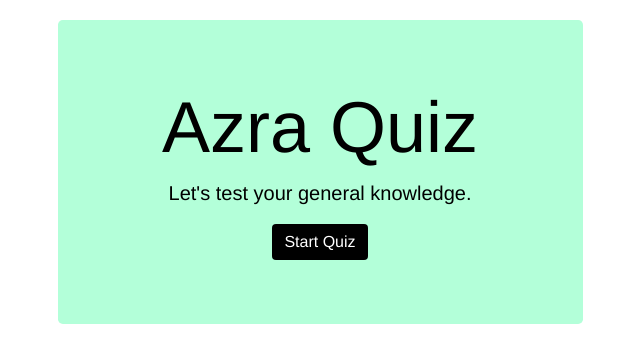
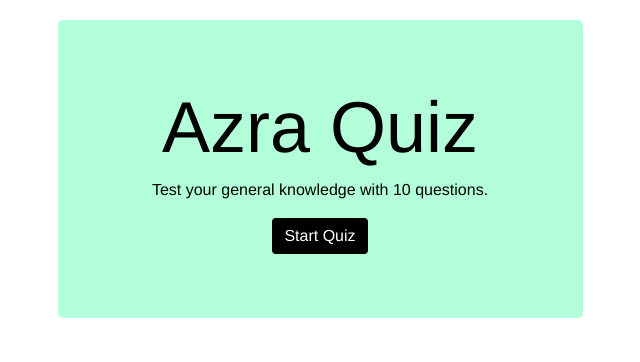
Before and after one commit to azzamsa/quiz, a Vue app: page / in a window 1280 px wide. Shown: the top 362 px of the page, without its empty margins (320-960 px from the left). Built offline with nearby package versions, Linux system fonts and the light colour scheme.

Commit message:
style: indent

```diff
--- a/src/views/Home.vue
+++ b/src/views/Home.vue
@@ -3,7 +3,8 @@
   <b-row class="justify-content-md-center">
     <b-col sm="6">
       <div class="welcome">
-          <b-jumbotron header="Azra Quiz" lead="Let's test your general knowledge.">
+        <b-jumbotron header="Azra Quiz" lead="">
+          <p>Test your general knowledge with 10 questions.</p>
           <router-link to="/quiz">
             <b-button variant="primary">Start Quiz</b-button>
           </router-link>
```
Lines whose indentation alone changed are shown as unchanged.
